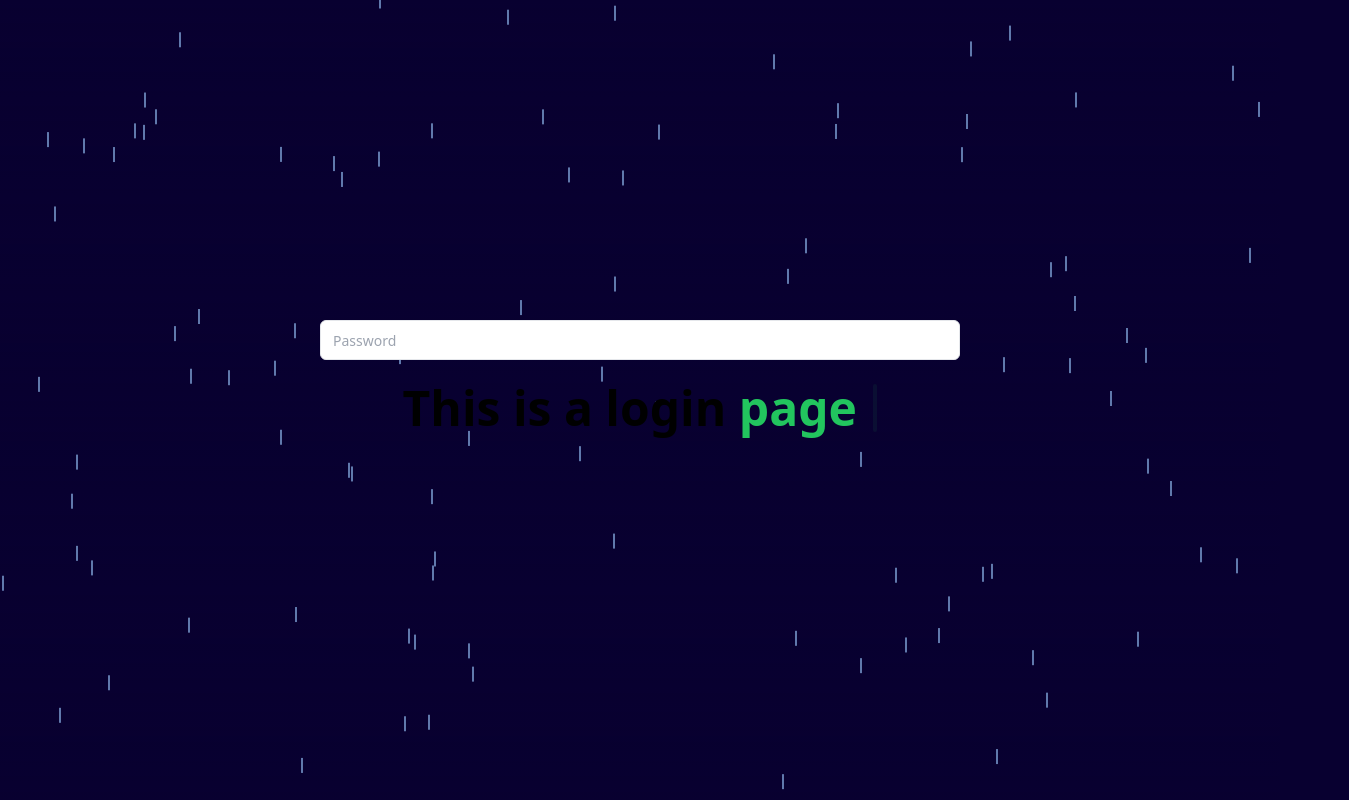
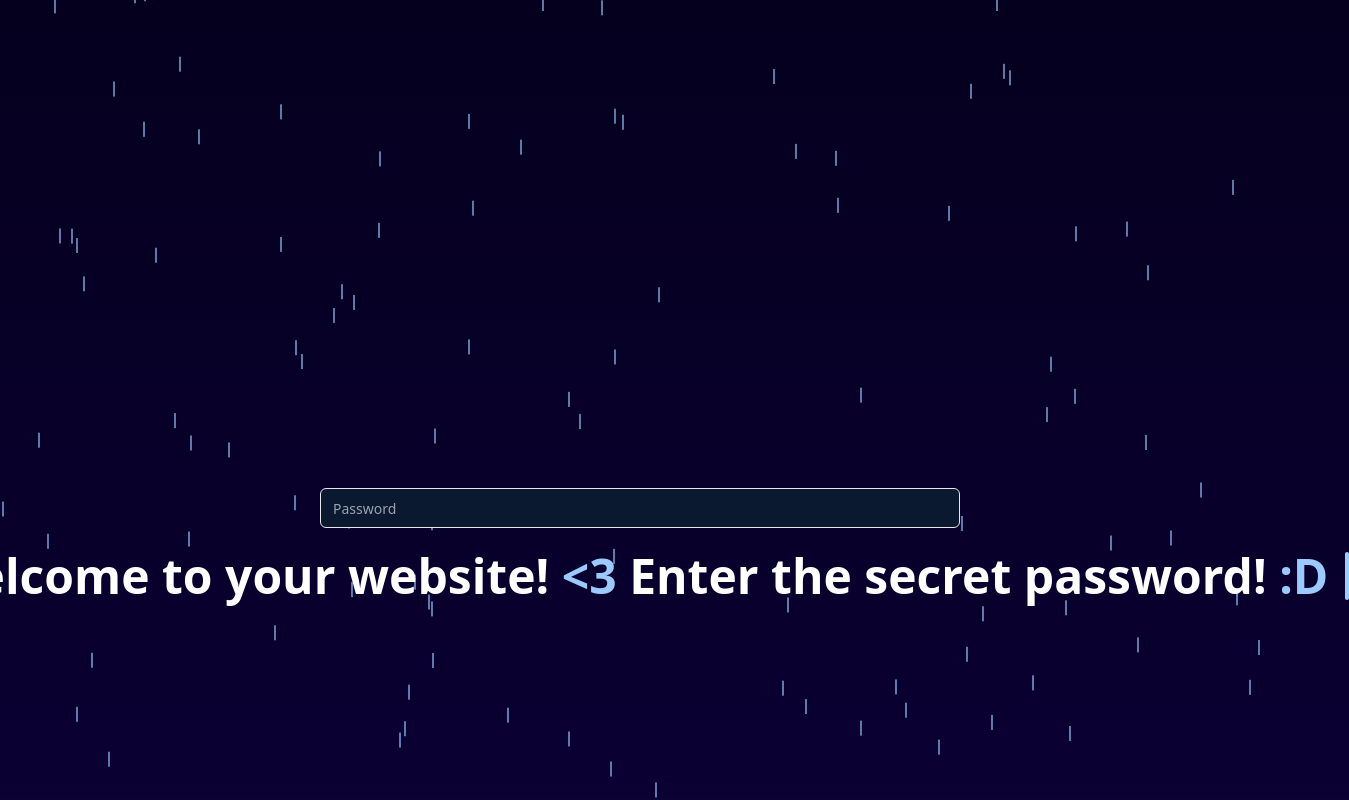
Before and after one commit to nsnod/sarahs-website, a Next.js app: page / in a window 1280 px wide. Shown: the top 800 px of the page, 1349 px wide, since content can reach past the window. Built offline with nearby package versions, Linux system fonts and the light colour scheme.

Commit message:
Bettering login page

```diff
--- a/components/ui/RainAnimation.tsx
+++ b/components/ui/RainAnimation.tsx
@@ -5,9 +5,9 @@ const RainAnimation: React.FC = () => {
     const numberOfDrops = 100;
     const generateRaindrops = () => {
         return Array.from({ length: numberOfDrops }).map((_, index) => {
-            const duration = Math.random() * 2 + 1; // Raindrops fall at different speeds
-            const delay = Math.random() * -20; // Raindrops start at different times
-            const leftPosition = Math.random() * 100; // Random horizontal start position
+            const duration = Math.random() * 2 + 1;
+            const delay = Math.random() * -20;
+            const leftPosition = Math.random() * 100;
 
             return (
                 <RainDrop
--- a/components/ui/input.tsx
+++ b/components/ui/input.tsx
@@ -12,11 +12,12 @@ const Input = React.forwardRef<HTMLInputElement, InputProps>(
         <input
           type={type}
           className={cn(
-          "flex h-10 w-2/4 rounded-md border border-input bg-background px-3 py-2 text-sm ring-offset-background file:border-0 file:bg-transparent file:text-sm file:font-medium placeholder:text-muted-foreground focus-visible:outline-none focus-visible:ring-2 focus-visible:ring-ring focus-visible:ring-offset-2 disabled:cursor-not-allowed disabled:opacity-50",
+            "flex h-10 w-2/4 rounded-md border border-input bg-[#0A192F] px-3 py-2 text-sm ring-offset-background file:border-0 file:bg-transparent file:text-sm file:font-medium focus-visible:outline-none focus-visible:ring-2 focus-visible:ring-[#576C97] focus-visible:ring-offset-2 disabled:cursor-not-allowed disabled:opacity-50",
             className
           )}
           ref={ref}
-        style={{ color: '#90ee90' }}
+          style={{ color: '#CCD6F6', caretColor: '#8892B0' }}  // Text and caret colors
+          placeholder="Password"
           {...props}
         />
       )
--- a/components/ui/typewriter-effect.tsx
+++ b/components/ui/typewriter-effect.tsx
@@ -55,7 +55,7 @@ export const TypewriterEffect = ({
                   initial={{}}
                   key={`char-${index}`}
                   className={cn(
-                    `dark:text-white text-black opacity-0 hidden`,
+                    `dark:text-[#9ccaff] text-[#9ccaff] opacity-0 hidden`,
                     word.className
                   )}
                 >
@@ -126,7 +126,7 @@ export const TypewriterEffectSmooth = ({
               {word.text.map((char, index) => (
                 <span
                   key={`char-${index}`}
-                  className={cn(`dark:text-white text-black `, word.className)}
+                  className={cn(`dark:text-white text-white `, word.className)}
                 >
                   {char}
                 </span>
@@ -178,7 +178,7 @@ export const TypewriterEffectSmooth = ({
           repeatType: "reverse",
         }}
         className={cn(
-          "block rounded-sm w-[4px]  h-4 sm:h-6 xl:h-12 bg-green-500",
+          "block rounded-sm w-[4px]  h-4 sm:h-6 xl:h-12 bg-[#9ccaff]",
           cursorClassName
         )}
       ></motion.span>
--- a/pages/index.tsx
+++ b/pages/index.tsx
@@ -8,24 +8,34 @@ import RainAnimation from '../components/ui/RainAnimation';
 export default function LoginPage() {
   const words = [
     {
-      text: "This",
+      text: "Welcome",
     },
     {
-      text: "is",
+      text: "to",
     },
     {
-      text: "a",
+      text: "your",
     },
     {
-      text: "login",
+      text: "website!",
     },
     {
-      text: "page",
-      className: "text-green-500 dark:text-green-500",
+      text: "<3",
+      className: "text-[#9ccaff] dark:text-[#9ccaff]",
+    },
+    {
+      text: "Enter the",
+    },
+    {
+      text: "secret password!",
+    },
+    {
+      text: ":D",
+      className: "text-[#9ccaff] dark:text-[#9ccaff]",
     },
   ];
   return (
-    <div className="flex flex-col items-center justify-center h-[49rem]  ">
+    <div className="flex flex-col items-center justify-center h-[70rem]  ">
       <RainAnimation/>
       <Input type="password" placeholder="Password"></Input>
       <TypewriterEffectSmooth words={words} />
--- a/styles/globals.css
+++ b/styles/globals.css
@@ -8,22 +8,32 @@
   --background-end-rgb: 8, 0, 48;
 }
 
+body {
+  min-height: 100vh; /* Ensures the body takes at least the full height of the viewport */
+  margin: 0; /* Removes default margin */
+  background: linear-gradient(
+    to bottom,
+    rgb(5, 0, 30) 0%,    /* Starts from the very top */
+    rgb(10, 0, 50) 70%,  /* Transition starts at 70% of the height */
+    rgb(50, 40, 90) 100% /* Ends at the very bottom */
+  );
+}
+
 @media (prefers-color-scheme: dark) {
   :root {
-    --foreground-rgb: 8, 0, 48;
-    --background-start-rgb: 8, 0, 48;
-    --background-end-rgb: 8, 0, 48;
+    --foreground-rgb: 255, 255, 255;
+    --background-start-rgb: 5, 0, 30;
+    --background-end-rgb: 50, 40, 90;
   }
-}
 
-body {
-  color: rgb(var(--foreground-rgb));
-  background: linear-gradient(
+  body {
+    background: linear-gradient(
       to bottom,
-      transparent,
-      rgb(var(--background-end-rgb))
-    )
-    rgb(var(--background-start-rgb));
+      rgb(var(--background-start-rgb)),
+      rgb(10, 0, 50) 70%,
+      rgb(var(--background-end-rgb)) 100%
+    );
+  }
 }
 
 @layer utilities {
@@ -40,12 +50,12 @@ body {
   top: 0;
   left: 0;
   pointer-events: none;
-  z-index: -1; /* Adjust z-index as needed to ensure it's in the background */
+  z-index: -1;
 }
 
 .raindrop {
   position: absolute;
-  bottom: 100%; /* Start from above the view */
+  bottom: 100%;
   width: 2px;
   height: 15px;
   background-color: rgba(156, 202, 255, 0.6);
@@ -56,6 +66,6 @@ body {
 
 @keyframes fall {
   to {
-      transform: translateY(100vh); /* Move the drop to the bottom of the viewport */
+      transform: translateY(100vh);
   }
 }
```
Lines whose indentation alone changed are shown as unchanged.
